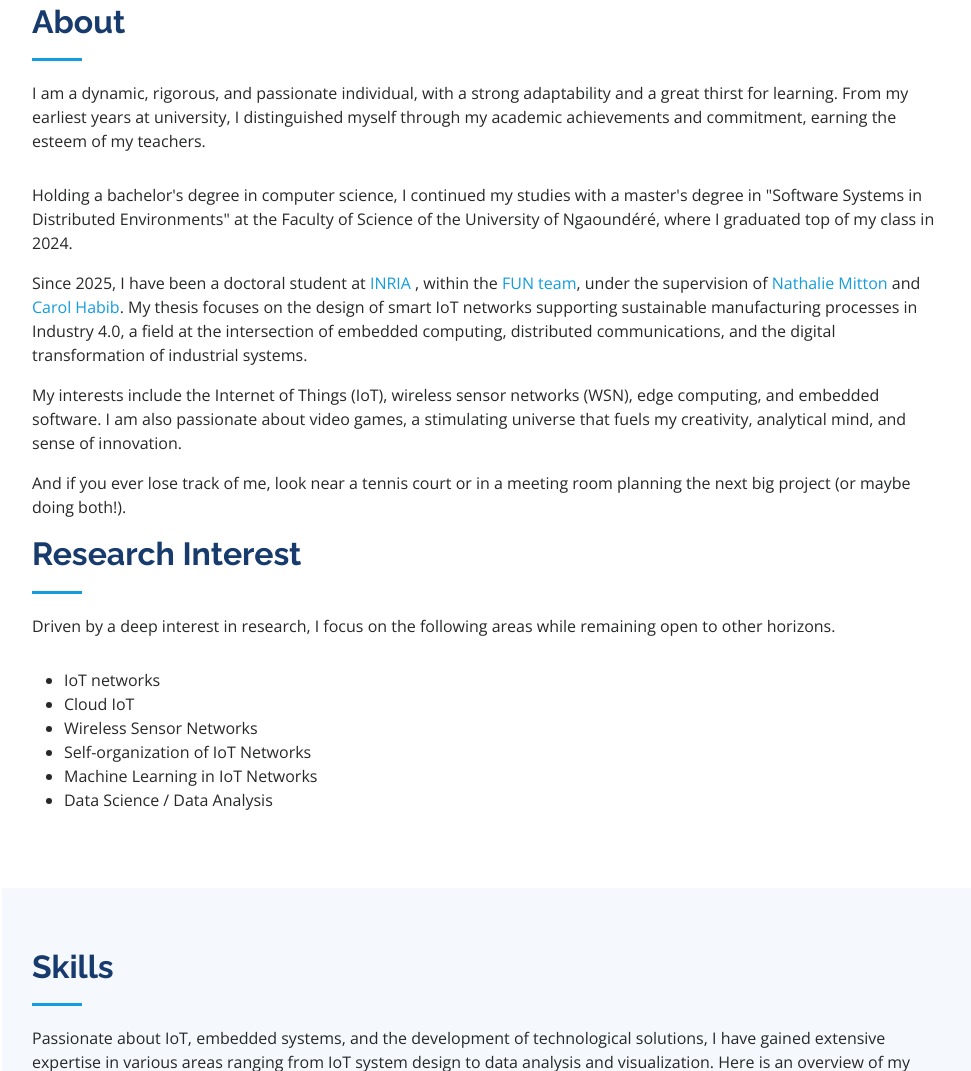
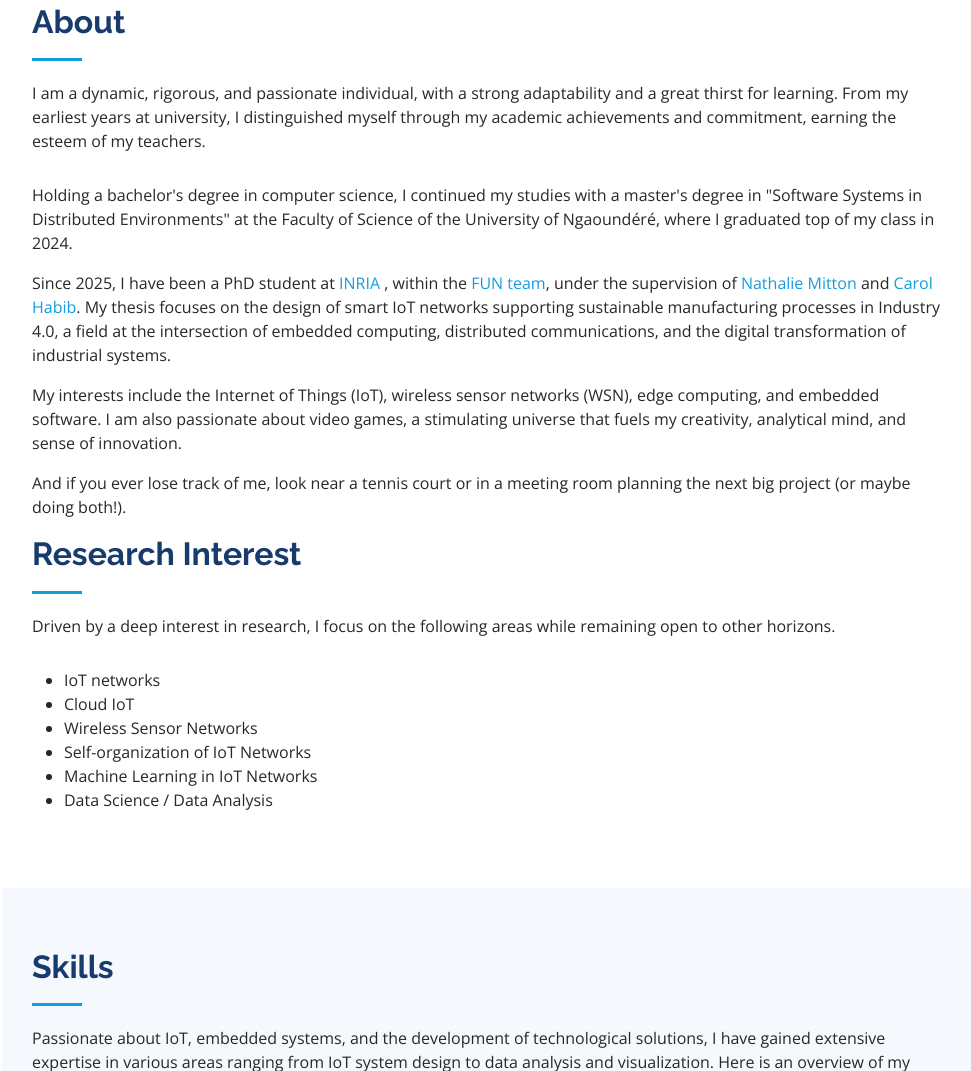
Before and after one commit to Saynbemorinbewang2/Personal_Website, a plain HTML site: page index.html in a window 1280 px wide. Shown: the part 857-1928 px from the top of the page, without its empty margins (298-1269 px from the left). Drawn offline with nearby package versions, Linux system fonts and the light colour scheme.

Commit message:
Update index.html

```diff
--- a/index.html
+++ b/index.html
@@ -142,7 +142,7 @@
               I continued my studies with a master's degree in "Software Systems in Distributed Environments"
               at the Faculty of Science of the University of Ngaoundéré, where I graduated top of my class in 2024.</p>
               <p>
-                Since 2025, I have been a doctoral student at <a href="https://www.inria.fr/fr/centre-inria-de-luniversite-de-lille" target="_blank">INRIA</a> , within the <a href="https://team.inria.fr/fun/fr/" target="_blank">FUN team</a>,
+                Since 2025, I have been a PhD student at <a href="https://www.inria.fr/fr/centre-inria-de-luniversite-de-lille" target="_blank">INRIA</a> , within the <a href="https://team.inria.fr/fun/fr/" target="_blank">FUN team</a>,
                 under the supervision of <a href="https://researchers.lille.inria.fr/~mitton/" target="_blank">Nathalie Mitton</a>
                 and <a href="https://chabib26.github.io/" target="_blank">Carol Habib</a>.
                 My thesis focuses on the design of smart IoT networks supporting sustainable manufacturing processes in Industry 4.0,
```
